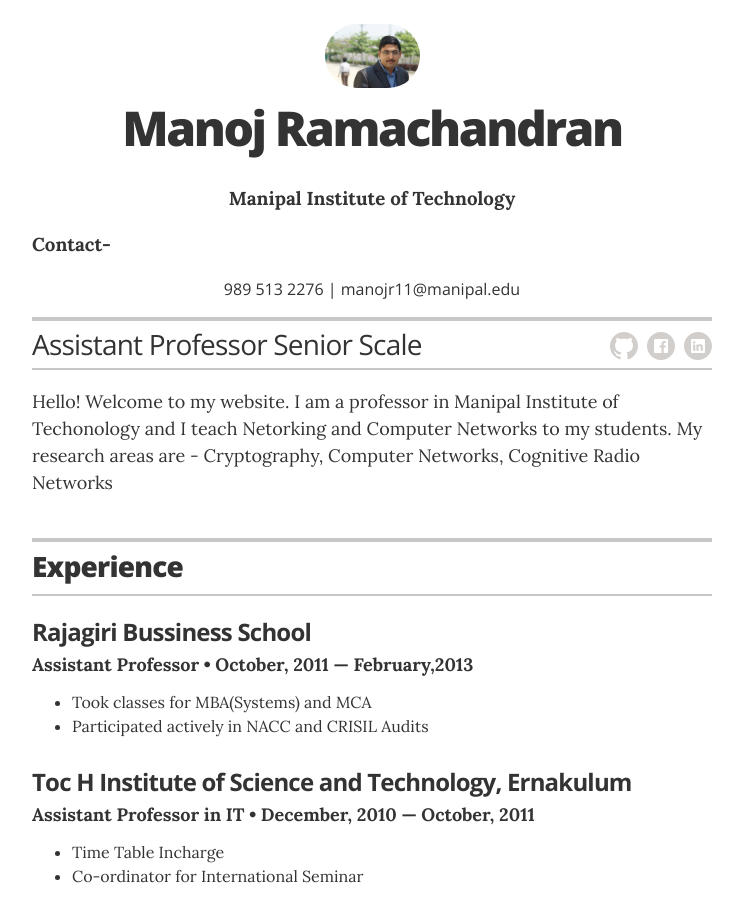
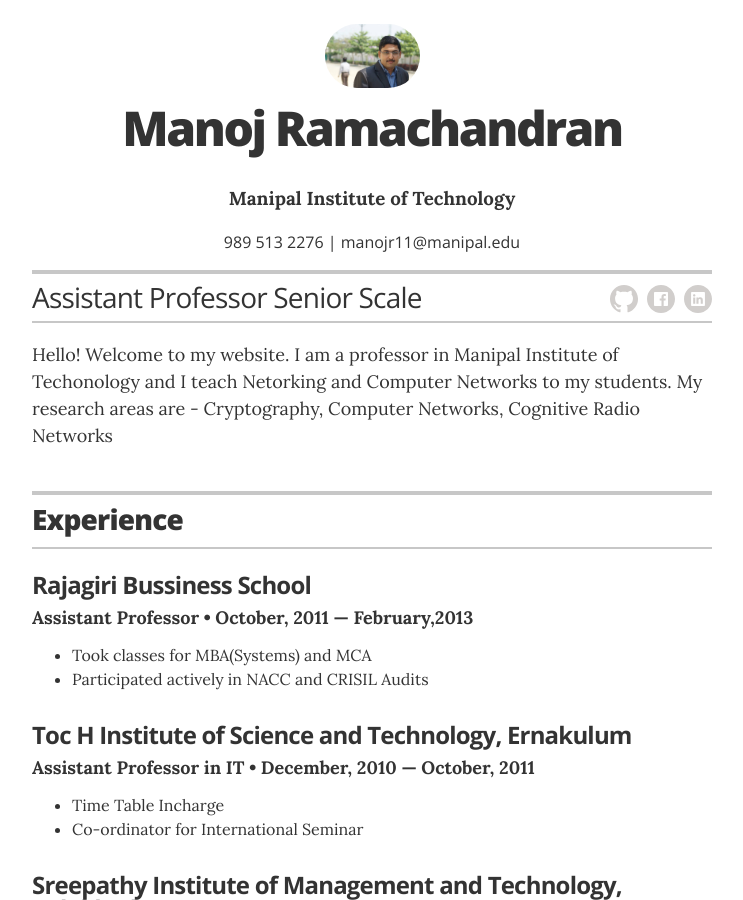
Before and after one commit to manojramchandran/manojramchandran.github.com, a Jekyll site: the page built from index.html, in a window 1280 px wide and 900 px high. Shown: the whole window, without its empty margins (268-1011 px from the left). Built offline with Jekyll 4.4.1, drawn with Linux system fonts in a browser that asks for light colours.

Commit message:
Update resume.html

```diff
--- a/_layouts/resume.html
+++ b/_layouts/resume.html
@@ -17,7 +17,6 @@
         <!-- Your name is defined in the _config.yml file -->
         <h1 class="header-name" itemprop="name">{{ site.resume_name }}</h1>
         <h3 class="header-title" itemprop="name"><strong><center>Manipal Institute of Technology</center></strong></h3>
-        <h3 class="header-title" itemprop="name">Contact-</h3>
         <!-- Contact buttons don't work in print, configure in the _config.yml file, remove "print-only" to display always. -->
         <div class="header-contact-info" itemprop="contact-info">
           <p><center>{{ site.resume_header_contact_info }}<center></p>
```
